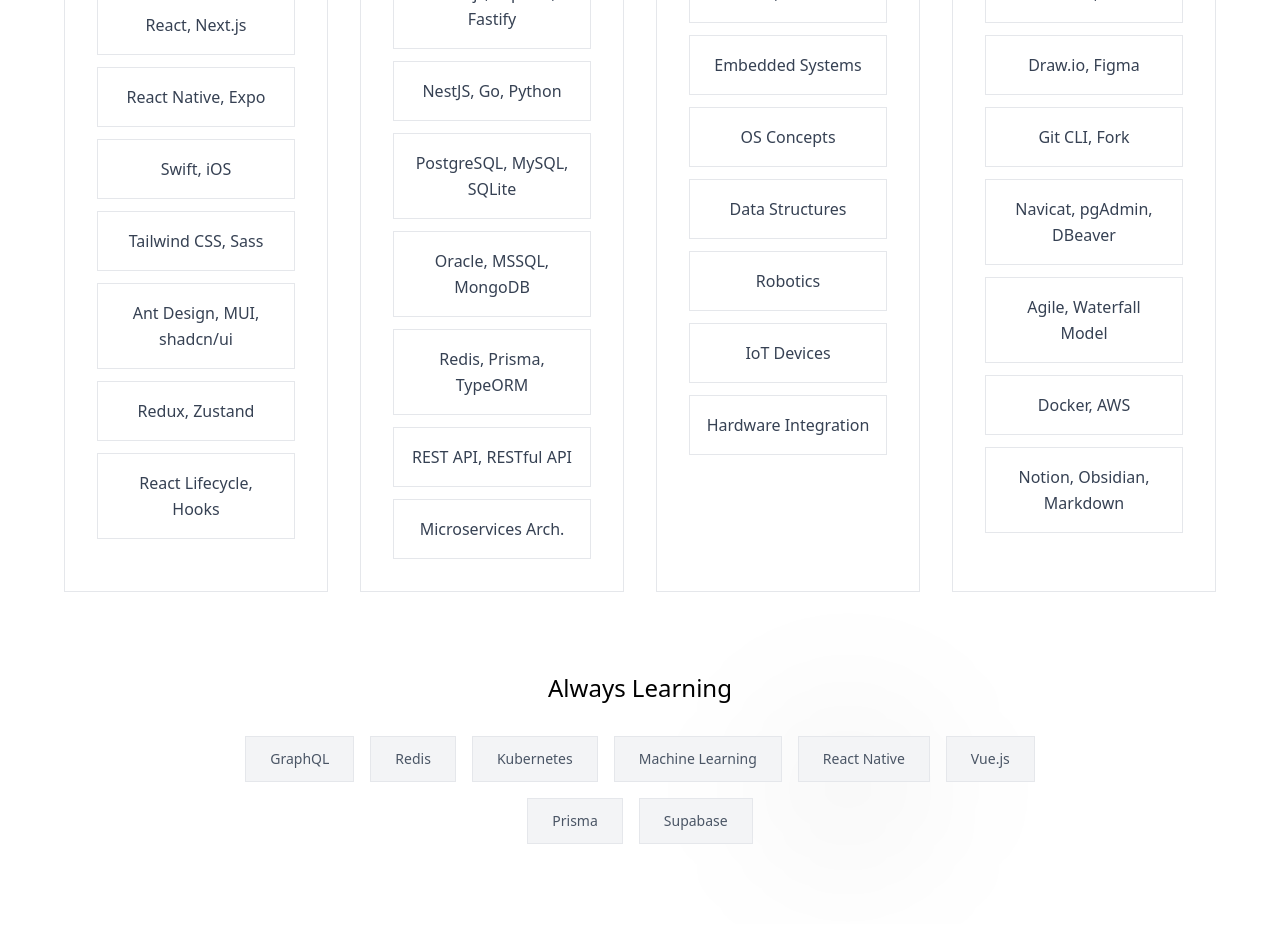
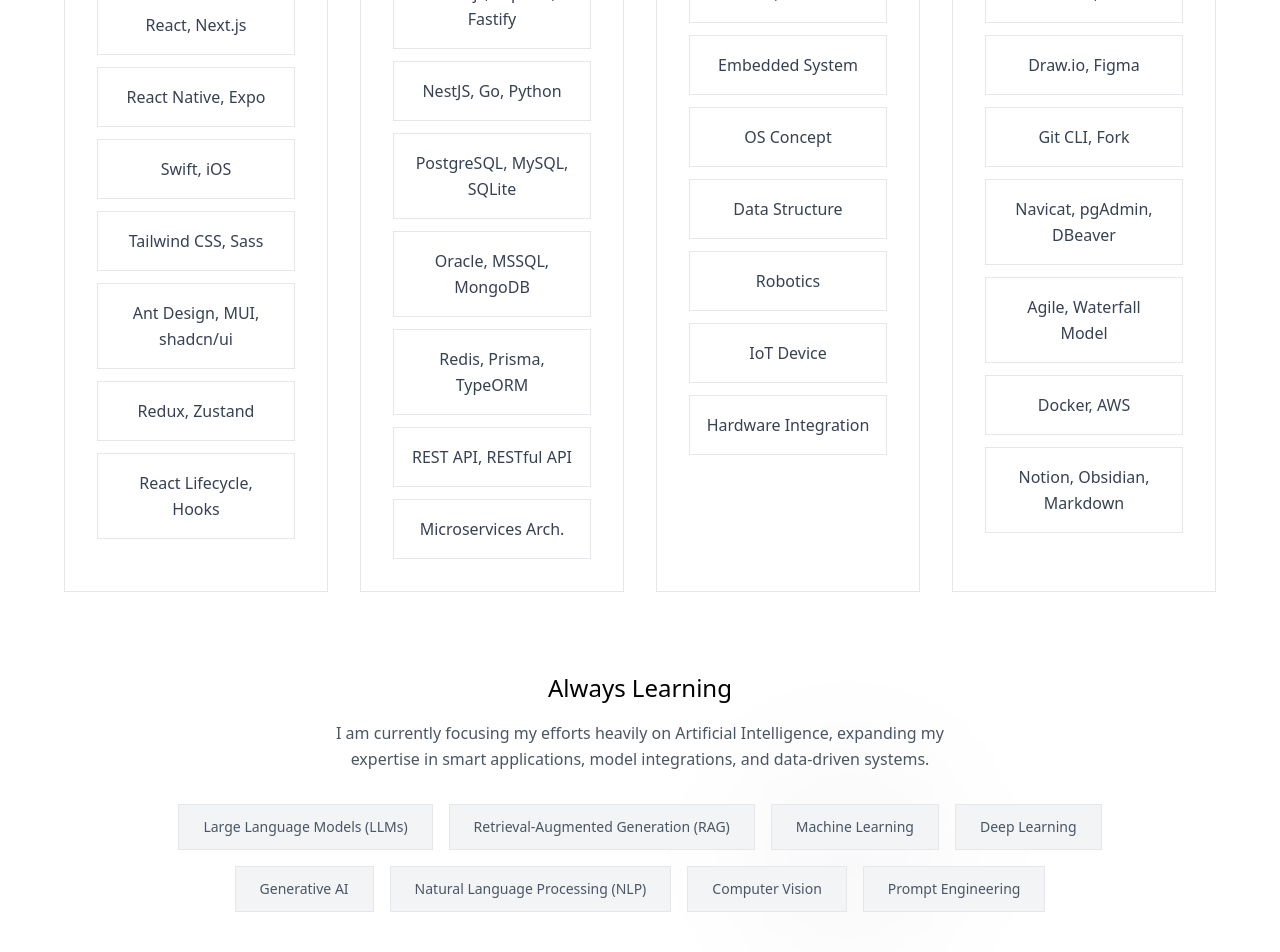
Before and after one commit to Tisarji/jirasit-portfolio, a Next.js app in the folder project/: page / in a window 1280 px wide. Shown: the part 2440-3392 px from the top of the page. Built offline with nearby package versions, Linux system fonts and the light colour scheme.

Commit message:
feat: Emphasize AI/ML in the skills section, refine skill names to singular forms, and remove background styling from the projects section.

```diff
--- a/project/src/components/Projects.tsx
+++ b/project/src/components/Projects.tsx
@@ -42,7 +42,7 @@
 	];
 
 	return (
-		<section id="projects" className="py-20 bg-gray-50/30 dark:bg-gray-900/30">
+		<section id="projects" className="py-20">
 			<div className="max-w-7xl mx-auto">
 				<div className="text-center mb-16 space-y-4">
 					<h2 className="text-5xl md:text-6xl font-extralight tracking-wide bg-gradient-to-r from-black to-gray-600 dark:from-white dark:to-gray-300 bg-clip-text text-transparent">
--- a/project/src/components/Skills.tsx
+++ b/project/src/components/Skills.tsx
@@ -37,11 +37,11 @@
 			title: "Embedded & OS",
 			skills: [
 				"C, C++",
-				"Embedded Systems",
-				"OS Concepts",
-				"Data Structures",
+				"Embedded System",
+				"OS Concept",
+				"Data Structure",
 				"Robotics",
-				"IoT Devices",
+				"IoT Device",
 				"Hardware Integration"
 			],
 			icon: <PrecisionManufacturingIcon sx={{ fontSize: 48 }} />
@@ -111,11 +111,14 @@
 
 				{/* Additional Skills Section */}
 				<div className="mt-20 text-center">
-					<h3 className="text-2xl font-light mb-8 text-black dark:text-white">
+					<h3 className="text-2xl font-light mb-4 text-black dark:text-white">
 						Always Learning
 					</h3>
-					<div className="flex flex-wrap justify-center gap-4 max-w-4xl mx-auto">
-						{["GraphQL", "Redis", "Kubernetes", "Machine Learning", "React Native", "Vue.js", "Prisma", "Supabase"].map((skill, index) => (
+					<p className="text-gray-600 dark:text-gray-400 font-light max-w-2xl mx-auto leading-relaxed mb-8">
+						I am currently focusing my efforts heavily on Artificial Intelligence, expanding my expertise in smart applications, model integrations, and data-driven systems.
+					</p>
+					<div className="flex flex-wrap justify-center gap-4 max-w-5xl mx-auto">
+						{["Large Language Models (LLMs)", "Retrieval-Augmented Generation (RAG)", "Machine Learning", "Deep Learning", "Generative AI", "Natural Language Processing (NLP)", "Computer Vision", "Prompt Engineering"].map((skill, index) => (
 							<span
 								key={index}
 								className="px-6 py-3 text-sm font-medium bg-gray-100 dark:bg-gray-900 text-gray-600 dark:text-gray-400 border border-gray-200 dark:border-gray-800 hover:border-black dark:hover:border-white hover:text-black dark:hover:text-white transition-all duration-300 cursor-default"
```
